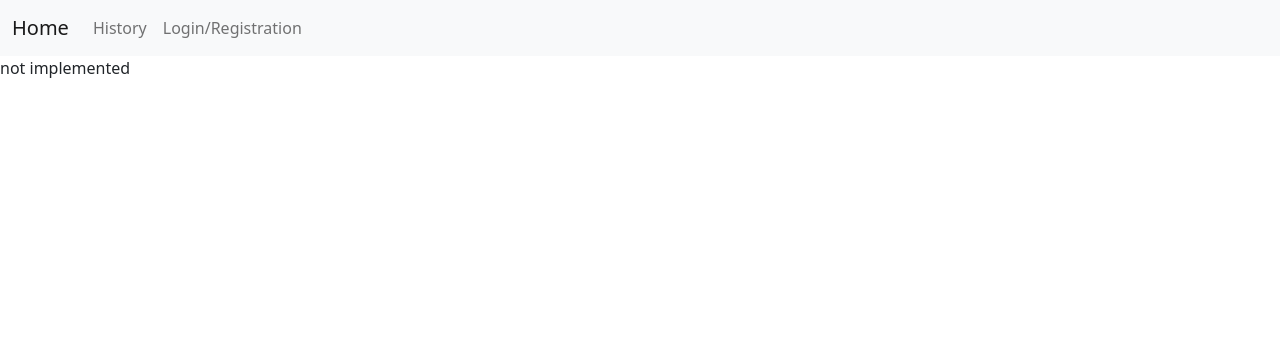
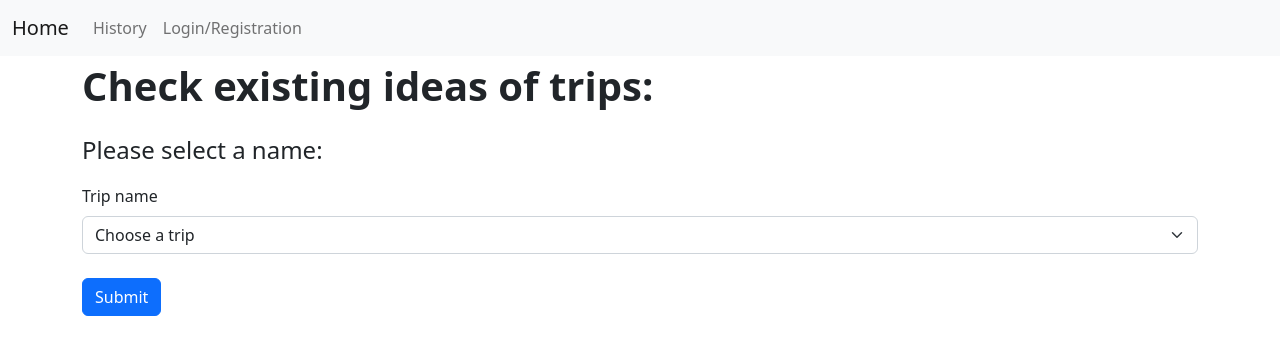
Before and after one commit to krzysztofgrabczynski/-Flask-trip_form-project_vol_2, a Flask app: page / in a window 1280 px wide. Shown: the top 355 px of the page. Run offline with Flask 2, Linux system fonts and the light colour scheme; data comes from the database, SQL or seed files in the repository.

Commit message:
Updating index.html by adding drop-down menu

```diff
--- a/templates/index.html
+++ b/templates/index.html
@@ -1,5 +1,32 @@
 {% extends "base.html" %}
 
-{% block title %} Trip Ideas {% endblock %}
+{% block title %} Home {% endblock %}
 
-{% block content %} not implemented {% endblock %}
+{% block content %}
+<form id="trip_review" action="{{ url_for('index') }}"  method="POST">
+    <div class="container">
+        <div>
+            <p class="fw-semibold fs-1">Check existing ideas of trips:</p>
+        </div>
+
+        <div>
+            <p class="fs-4">Please select a name:</p>
+        </div>
+
+    <div>
+        <label for="trip_name" class="form-label">Trip name</label>
+        <select class="form-select" name="trip_option" aria-label="Default select example">
+            <option selected>Choose a trip</option>
+            {% for trip in trip_name_list: %}
+                <option value="{{trip}}">{{ trip }}</option>
+            {% endfor %}
+        </select>
+    </div>
+
+    <div>
+        <br>
+        <button type="submit" class="btn btn-primary btn-block">Submit</button>
+    </div>
+    </div>
+</form>
+{% endblock %}
```
